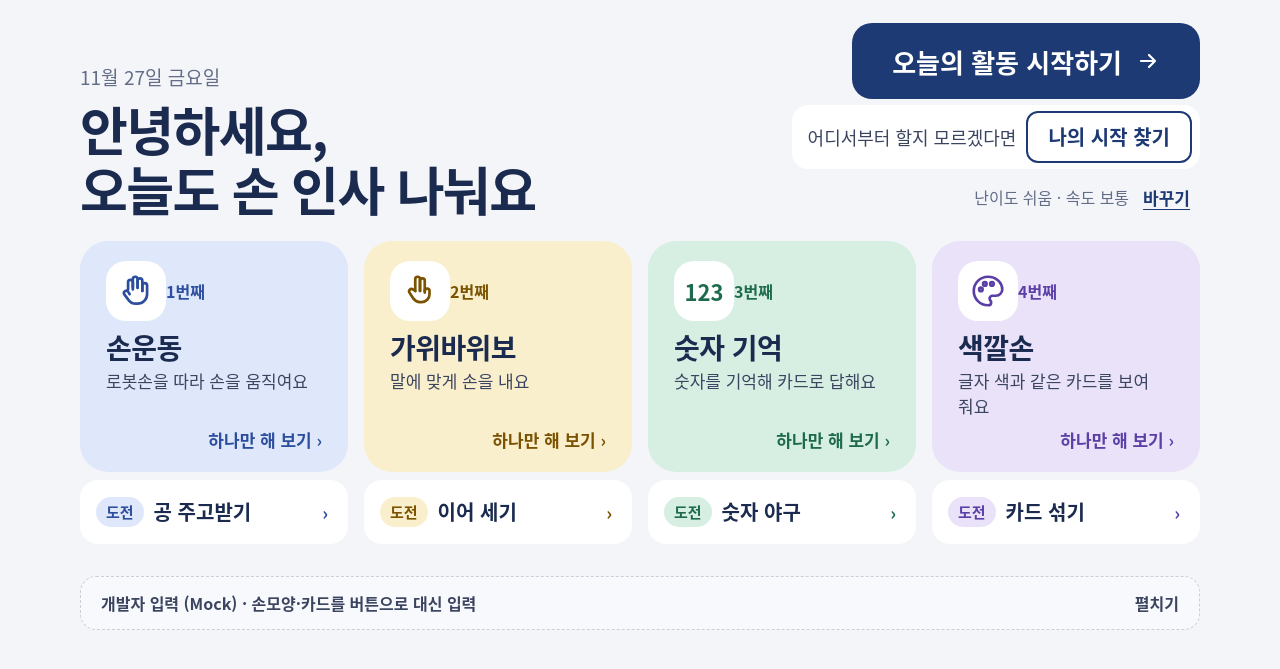
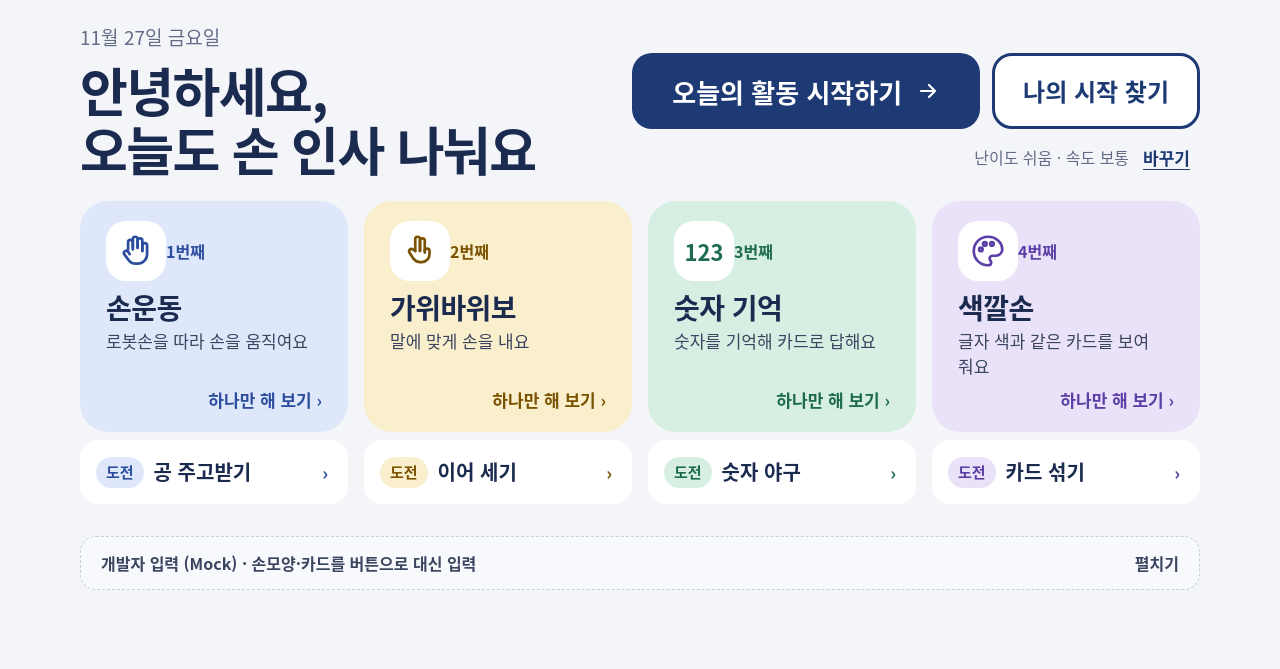
Before and after one commit to namong118/aihand-care, a website built with Vite: page index.html in a window 1280 px wide. Shown: the part 65-734 px from the top of the page. Built offline with nearby package versions, Linux system fonts and the light colour scheme; no server answers; a web font is replaced by a local one.

Commit message:
[ui] 홈: 오늘의 활동 시작하기·나의 시작 찾기 버튼 나란히
Co-Authored-By: Claude Opus 5.5 <noreply@anthropic.com>

```diff
--- a/src/dashboard/home.js
+++ b/src/dashboard/home.js
@@ -90,15 +90,10 @@ function courseCard(p, order, app) {
   );
 }
 
-/** 나의 시작 찾기 입구. 누르면 먼저 로그인한다 (코스처럼, 손님도 할 수 있음) */
+/** 나의 시작 찾기 입구. 주 버튼 옆 흰 버튼. 누르면 먼저 로그인한다 (코스처럼, 손님도 할 수 있음) */
 function findStartEntry(app) {
   if (!app.openFindStart) return null;
-  return h(
-    'div',
-    { class: 'home-find' },
-    h('span', {}, '어디서부터 할지 모르겠다면'),
-    h('button', { type: 'button', class: 'home-find-btn', onClick: app.openFindStart }, '나의 시작 찾기'),
-  );
+  return h('button', { type: 'button', class: 'home-find-btn', onClick: app.openFindStart }, '나의 시작 찾기');
 }
 
 /**
@@ -126,13 +121,18 @@ export function renderHome(container, app) {
         h(
           'div',
           { class: 'home-cta' },
+          // 두 버튼을 나란히: 파란 주 버튼(코스) + 흰 테두리 버튼(나의 시작 찾기) (2026-11-27)
           h(
-            'button',
-            { type: 'button', class: 'btn-main', onClick: app.startCourse },
-            '오늘의 활동 시작하기',
-            svgIcon(`<svg width="24" height="24" viewBox="0 0 24 24" fill="none" stroke="currentColor" stroke-width="2.2" stroke-linecap="round" stroke-linejoin="round" xmlns="${NS}"><path d="M5 12h14M13 6l6 6-6 6"/></svg>`),
+            'div',
+            { class: 'home-cta-row' },
+            h(
+              'button',
+              { type: 'button', class: 'btn-main', onClick: app.startCourse },
+              '오늘의 활동 시작하기',
+              svgIcon(`<svg width="24" height="24" viewBox="0 0 24 24" fill="none" stroke="currentColor" stroke-width="2.2" stroke-linecap="round" stroke-linejoin="round" xmlns="${NS}"><path d="M5 12h14M13 6l6 6-6 6"/></svg>`),
+            ),
+            findStartEntry(app),
           ),
-          findStartEntry(app),
           // "지난 기록 보기"는 어르신이 보는 홈에서 설정 영역으로 옮김 (2026-11-26). 상단 바 결과 버튼은 그대로
           // 기본 활동의 난이도·속도. 도전 칸이 붙으면서 1280×720에 들어가게 아래 줄에서 이리로 옮김 (11/20)
           h(
--- a/src/ui/styles.css
+++ b/src/ui/styles.css
@@ -517,6 +517,8 @@ button.home-challenge:focus-visible { outline: 3px solid var(--step-fg); outline
 @media (max-width: 640px) {
   .home-greet h1 { font-size: 36px; }
   .home-cta { align-items: stretch; width: 100%; }
+  .home-cta-row .btn-main { flex: 1; padding: 0 20px; }
+  .home-find-btn { padding: 0 16px; white-space: normal; }
   .home-current { justify-content: flex-start; }
 }
 /* 활동 카드 (STEP 4 루틴 고르기가 씀: home-grid, home-card stepN). 흰 면 + STEP 색 알약·버튼 */
@@ -977,26 +979,19 @@ th { background: var(--c-page); color: var(--c-text-sub); font-weight: 600; }
 .course-row.is-notPlayed td:last-child { color: var(--c-text); font-style: italic; }
 
 /* ---------- 나의 시작 찾기 (find-start.js, 홈 입구는 home.js) ---------- */
-.home-find {
-  display: flex;
-  align-items: center;
-  gap: 10px;
-  padding: 6px 8px 6px 16px;
-  border-radius: 16px;
-  background: var(--c-surface);
-  font-size: 18px;
-  color: var(--c-text-sub);
-}
+/* 홈 주 버튼 줄: "오늘의 활동 시작하기"(넓게) + "나의 시작 찾기"(좁게), 같은 높이 */
+.home-cta-row { display: flex; gap: 12px; align-items: stretch; }
 .home-find-btn {
-  min-height: 52px;
-  padding: 0 20px;
-  border-radius: 12px;
-  border: 2px solid var(--c-accent);
+  min-height: 76px;
+  padding: 0 28px;
+  border-radius: var(--r-start);
+  border: 3px solid var(--c-accent);
   background: var(--c-surface);
   color: var(--c-accent);
   font: inherit;
-  font-size: 20px;
+  font-size: 24px;
   font-weight: 600;
+  white-space: nowrap;
   cursor: pointer;
 }
 .home-find-btn:hover { background: var(--c-accent-soft); }
```
